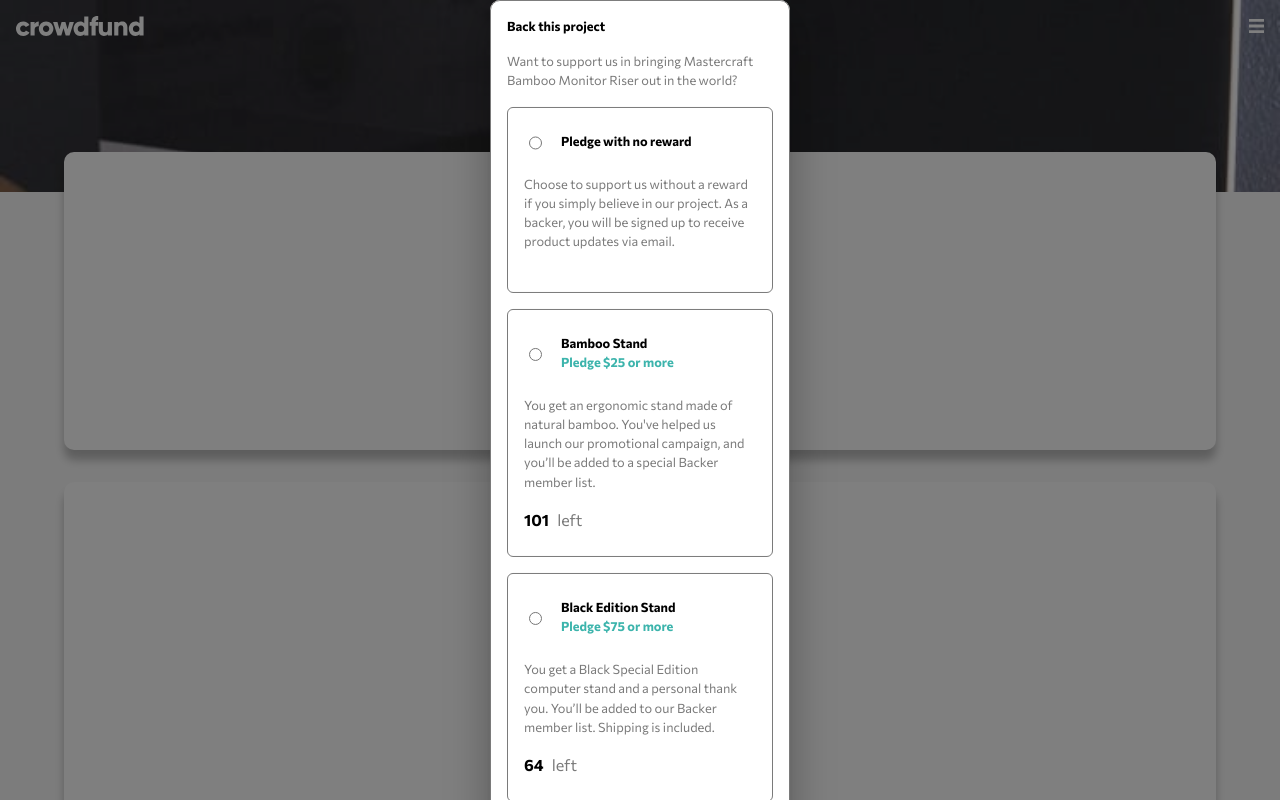
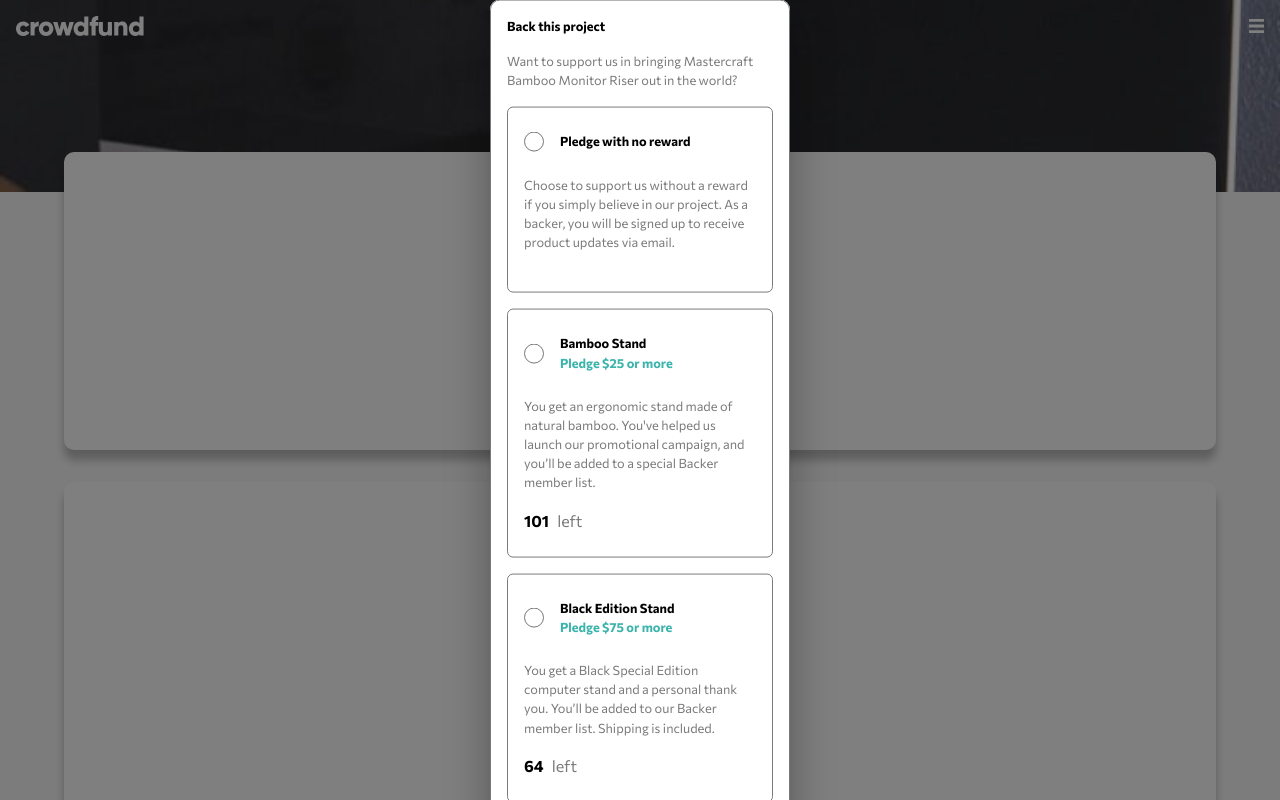
Before and after one commit to Robertron624/crowdfunding-product-page, a React (Vite) app: page / in a window 1280 px wide. Both pictures are taken after a click on the button "Back this project". Shown: the top 800 px of the page. Built offline with nearby package versions, Linux system fonts and the light colour scheme.

Commit message:
back selection styling and state

```diff
--- a/src/App.scss
+++ b/src/App.scss
@@ -55,6 +55,18 @@
   font: inherit;
 }
 
+.sr-only {
+  position: absolute;
+  width: 1px;
+  height: 1px;
+  padding: 0;
+  margin: -1px;
+  overflow: hidden;
+  clip: rect(0, 0, 0, 0);
+  white-space: nowrap;
+  border-width: 0;
+}
+
 /* Remove all animations, transitions and smooth scroll for people that prefer not to see them */
 @media (prefers-reduced-motion: reduce) {
   html:focus-within {
--- a/src/components/ProjectTitle.jsx
+++ b/src/components/ProjectTitle.jsx
@@ -6,7 +6,7 @@
 
 const boxStyle = {
     position: "absolute",
-    top: "80%",
+    top: "40rem",
     left: "50%",
     transform: "translate(-50%, -50%)",
     width: 300,
@@ -25,12 +25,15 @@
 };
 
 const noRewardPledge = {
+    id: 4,
     title: "Pledge with no reward",
-    description: "Choose to support us without a reward if you simply believe in our project. As a backer, you will be signed up to receive product updates via email.",
+    description:
+        "Choose to support us without a reward if you simply believe in our project. As a backer, you will be signed up to receive product updates via email.",
 };
 
 const ProjectTitle = () => {
     const [selectionModalIsOpen, setSelectionModalIsOpen] = useState(false);
+    const [selectedPledge, setSelectedPledge] = useState(null);
 
     const handleOpen = () => setSelectionModalIsOpen(true);
     const handleClose = () => setSelectionModalIsOpen(false);
@@ -62,9 +65,7 @@
                 style={{ overflow: "scroll" }}
             >
                 <Box sx={boxStyle}>
-                    <div
-                      style={pledgeBoxStyle}
-                    >
+                    <div style={pledgeBoxStyle}>
                         <h4
                             style={{
                                 fontWeight: "bold",
@@ -72,14 +73,14 @@
                                 fontSize: ".8rem",
                             }}
                         >
-                          Back this project</h4>
+                            Back this project
+                        </h4>
                         <p
                             style={{
                                 fontSize: ".8rem",
                                 marginBottom: "1rem",
                                 color: "hsl(0, 0%, 48%)",
                             }}
-
                         >
                             Want to support us in bringing Mastercraft Bamboo
                             Monitor Riser out in the world?
@@ -91,9 +92,18 @@
                                 gap: "1rem",
                             }}
                         >
-                            <BackSelection pledge={noRewardPledge} />
+                            <BackSelection
+                                pledge={noRewardPledge}
+                                selectedPledge={selectedPledge}
+                                setSelectedPledge={setSelectedPledge}
+                            />
                             {pledgeData.map((pledge, index) => (
-                                <BackSelection key={index} pledge={pledge} />
+                                <BackSelection
+                                    key={index}
+                                    pledge={pledge}
+                                    selectedPledge={selectedPledge}
+                                    setSelectedPledge={setSelectedPledge}
+                                />
                             ))}
                         </div>
                     </div>
--- a/src/components/backSelection/BackSelection.jsx
+++ b/src/components/backSelection/BackSelection.jsx
@@ -1,13 +1,30 @@
 import "./index.scss";
 import PropTypes from "prop-types";
 
-const BackSelection = ({ pledge }) => {
-    const { title, description, pledgeAmount, left } = pledge;
+const BackSelection = ({ pledge, selectedPledge, setSelectedPledge }) => {
+    const {id, title, description, pledgeAmount, left } = pledge;
+
+    const handleSelect = () => {
+        setSelectedPledge(id);
+    };
+
+    const disabled = pledgeAmount && left === 0;
 
     return (
-        <div className="pledge-container">
+        <div
+            className={`pledge-container ${
+                selectedPledge == id ? "selected-pledge" : ""
+            } ${disabled ? "disabled-pledge" : ""}`}
+        >
+            <div className="inner">
               <div className="pledge-top">
-                <input type="radio" name="pledge" />
+                <label className="sr-only" htmlFor={`pledge-${id}`}></label>
+                  <input
+                    onChange={handleSelect}
+                    type="radio"
+                    name={`pledge-${id}`}
+                    checked={selectedPledge == id}
+                  />
                   <div className="name-amount">
                       <h4>{title}</h4>
                       {pledgeAmount && (
@@ -27,16 +44,42 @@
                   </div>
               )}
             </div>
+            {selectedPledge == id && (
+                <div className="enter-pledge">
+                  <p>
+                    Enter your pledge
+                  </p>
+                  <div className="amount-continue">
+                    <span className="amount">
+                      <label className="sr-only" htmlFor="amount-input">
+                        Enter your pledge
+                      </label>
+                      $
+                      <input
+                        type="number"
+                        id="amount-input"
+                        placeholder={pledgeAmount}
+                        min={pledgeAmount}
+                      />
+                    </span>
+                    <button className="continue">Continue</button>
+                  </div>
+                </div>
+            )}
+        </div>
     );
 };
 
 BackSelection.propTypes = {
     pledge: PropTypes.shape({
+        id: PropTypes.number.isRequired,
         title: PropTypes.string.isRequired,
         pledgeAmount: PropTypes.number,
         description: PropTypes.string.isRequired,
         left: PropTypes.number,
     }),
+    selectedPledge: PropTypes.number,
+    setSelectedPledge: PropTypes.func.isRequired,
 };
 
 export default BackSelection;
--- a/src/components/backSelection/index.scss
+++ b/src/components/backSelection/index.scss
@@ -2,14 +2,41 @@
 
 .pledge-container {
     border: .5px solid $dark-gray;
-    padding: 1.5rem 1rem;
+    padding: 1.5rem 0rem;
     border-radius: 6px;
+
+    &.selected-pledge {
+        border: 2px solid $moderate-cyan;
+    }
+
+    &.disabled-pledge {
+        border: 1px solid $dark-gray;
+        opacity: .5;
+        cursor: not-allowed;
+        pointer-events: none;
+    }
+
+    .inner {
+
+        padding: 0 1rem;
 
         .pledge-top {
             display: flex;
+            align-items: center;
             gap: 1rem;
             margin-bottom: 1.5rem;
             font-size: .8rem;
+
+            input[type="radio"] {
+                width: 20px;
+                height: 20px;
+                margin: 0;
+
+                // &:checked {
+                //     accent-color: $moderate-cyan;
+                //     background-color: transparent;
+                // }
+            }
 
             .name-amount {
                 .pledge-amount {
@@ -36,3 +63,52 @@
             }
         }
     }
+
+    .enter-pledge {
+        border-top: 1px solid $dark-gray;
+        padding: 1.5rem 1rem 0rem;
+        margin-top: 1rem;
+
+        p {
+            text-align: center;
+            font-size: .9rem;
+            color: $dark-gray;
+            margin-bottom: 1rem;
+        }
+
+        .amount-continue {
+            display: flex;
+
+            .amount {
+                display: flex;
+                justify-content: center;
+                gap: .5rem;
+                width: 6rem;
+                border-radius: 30px;
+                padding: .5rem 0rem;
+                border: 1px solid $dark-gray;
+                color: $dark-gray;
+
+                input {
+                    width: 2rem;
+                    color: black;
+                    border: none;
+                    font-weight: 700;
+                }
+            }
+
+            .continue {
+                margin-left: auto;
+                width: 7rem;
+                padding: .5rem 0rem;
+                border-radius: 30px;
+                background-color: $moderate-cyan;
+                color: white;
+                font-weight: 700;
+                cursor: pointer;
+                border: none;
+                font-size: .8rem;
+            }
+        }
+    }
+}
```
Also changed, not shown: 1 other file (tests, documents, lock files or other folders). Lines whose indentation alone changed are shown as unchanged.
